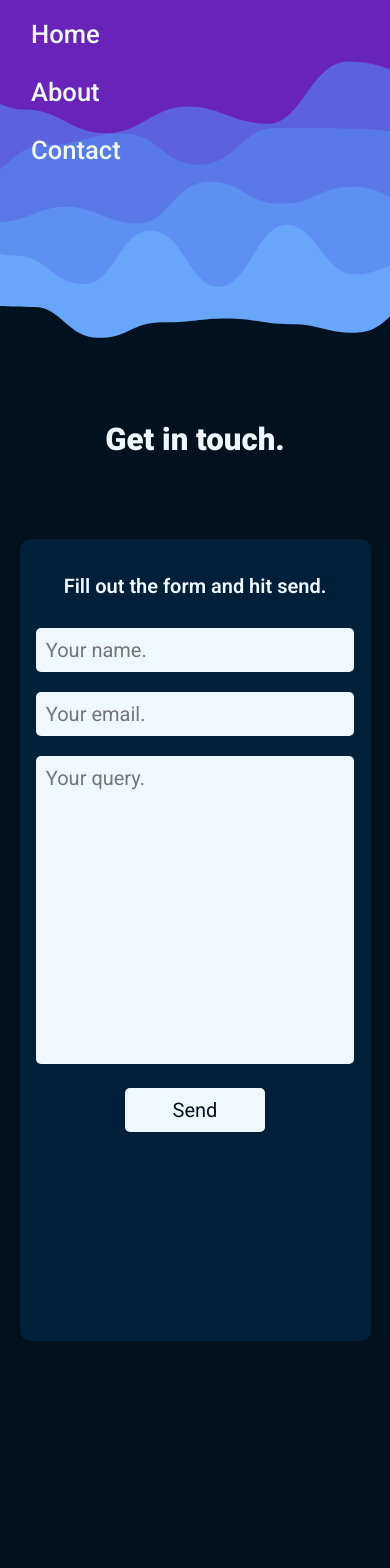
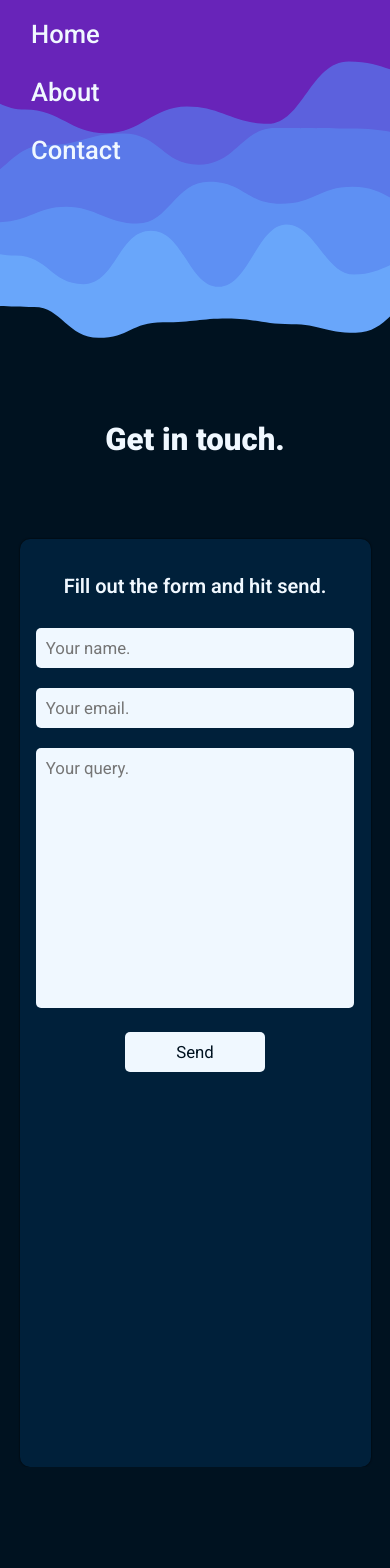
Before and after one commit to jose-few/portfolio, a SvelteKit app: page /contact in a window 390 px wide. Shown: the top 1568 px of the page. Built offline with nearby package versions, Linux system fonts and the light colour scheme; a web font is replaced by a local one.

Commit message:
More responsive design?

```diff
--- a/src/routes/contact/+page.svelte
+++ b/src/routes/contact/+page.svelte
@@ -52,8 +52,8 @@
     }
     form {
         margin: auto;
-        width: 45vw;
-        min-width: 40vw;
+        width: 50svw;
+        min-width: 40svw;
         height: 75svh;
         min-height: 70svh;
         background-color: #00203a;
@@ -94,11 +94,36 @@
         transition: 500ms all;
         color: #001220;
     }
+    @media screen and (max-width: 1000px) {
+        form {
+            height: 100svh;
+            width: 80svw;
+            min-width: 70svw;
+            min-height: 90svh;
+        }
+        h1 {
+            font-size: 2.25rem;
+        }
+        h4 {
+            font-size: 1.5rem;
+        }
+        #form_name, #form_email, #form_msg {
+            min-width: 75%;
+            font-size: 1.1rem;
+        }
+        button {
+            width: 40%;
+            min-width: 35%;
+            color: #001220;
+            font-size: 1.1rem;
+        }
+    }
     @media screen and (max-width: 600px) {
         form {
-            width: 90vw;
-            min-width: 90vw;
-            min-height: 95svh;
+            height: 110svh;
+            width: 90svw;
+            min-width: 90svw;
+            min-height: 100svh;
         }
         h1 {
             font-size: 1.95rem;
@@ -108,11 +133,13 @@
         }
         #form_name, #form_email, #form_msg {
             min-width: 85%;
+            font-size: 1.05rem;
         }
         button {
             width: 40%;
             min-width: 35%;
             color: #001220;
+            font-size: 1.05rem;
         }
     }
 </style>
```
